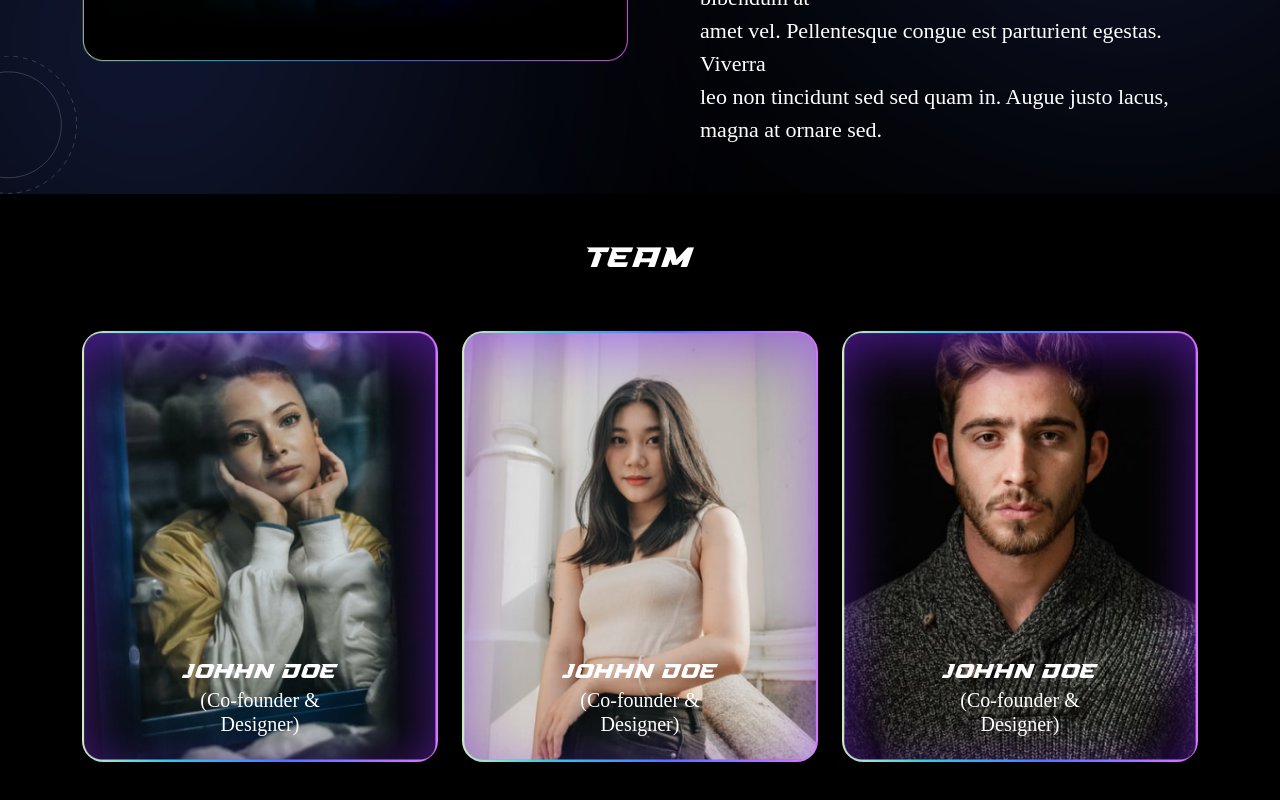
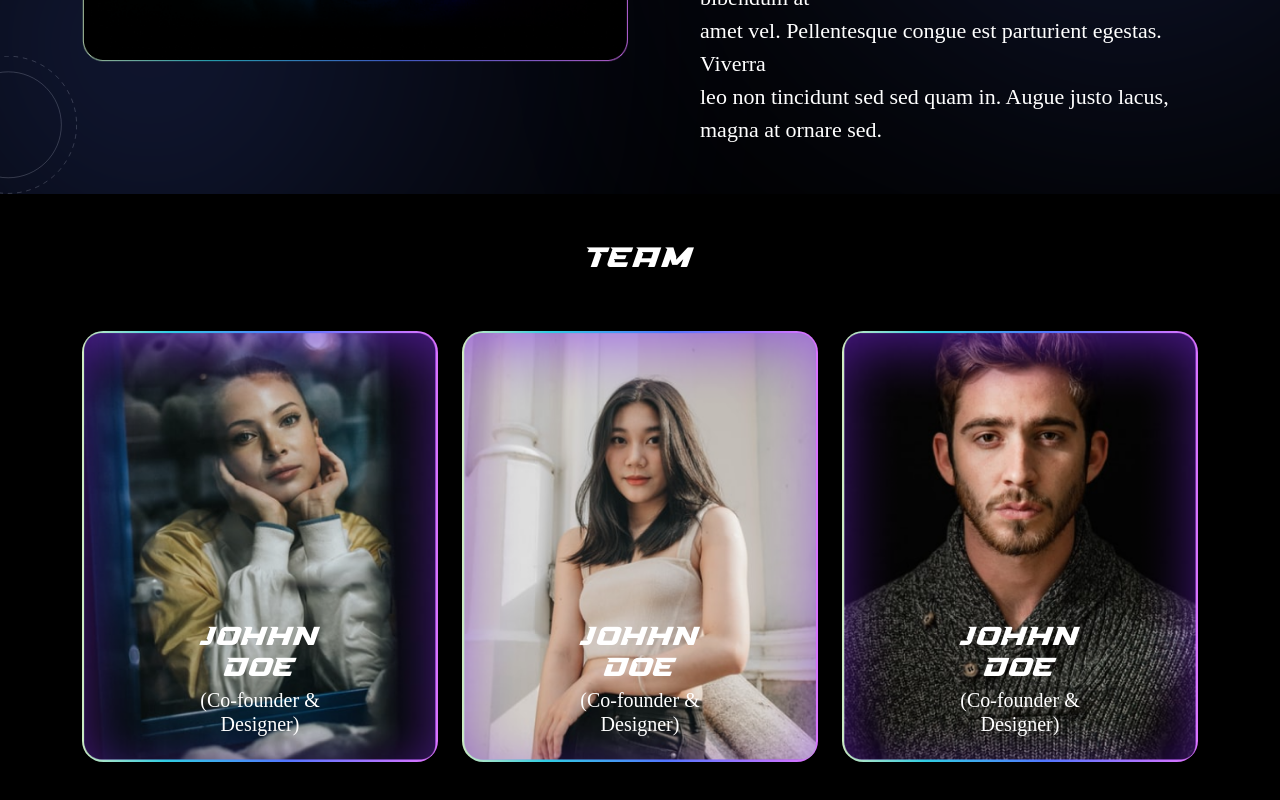
Before and after one commit to Kuldeep-Kumar-150/TEMPO, a React (Create React App) app: page / in a window 1280 px wide. Shown: the part 1284-2084 px from the top of the page. Built offline with nearby package versions, Linux system fonts and the light colour scheme; a web font is replaced by a local one.

Commit message:
commit third

```diff
--- a/src/App.css
+++ b/src/App.css
@@ -24,6 +24,9 @@ body {
 
 .fs_sm {
   font-size: var(--fs-sm);
+}
+.fs_2sm {
+  font-size: var(--fs-2sm);
 }
 
 .fs_md {
```
